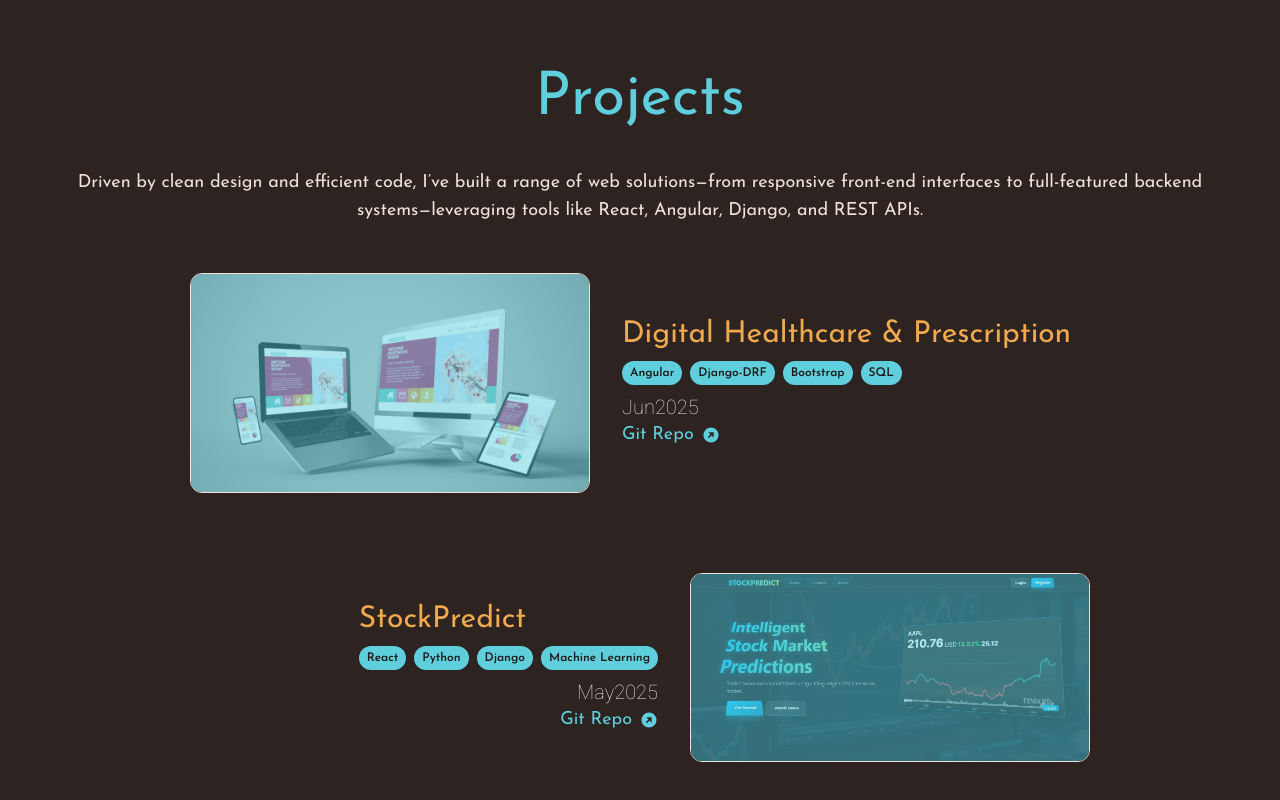
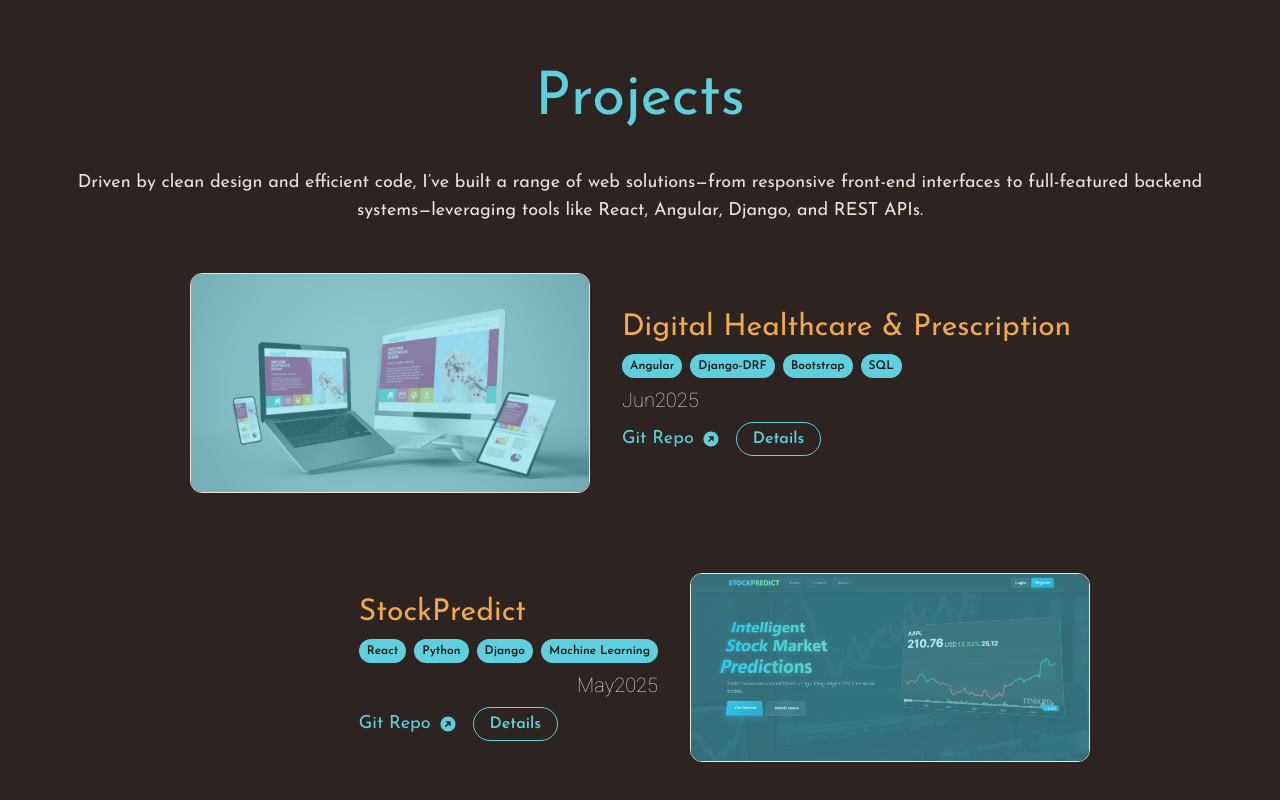
Before and after one commit to farsen119/Portfolio-React, a React (Vite) app in the folder Farseen_Portfolio/: page / in a window 1280 px wide. Shown: the part 3088-3888 px from the top of the page. Built offline with nearby package versions, Linux system fonts and the light colour scheme.

Commit message:
details of project added

```diff
--- a/Farseen_Portfolio/src/components/projectSection/ProjectsMain.jsx
+++ b/Farseen_Portfolio/src/components/projectSection/ProjectsMain.jsx
@@ -7,19 +7,21 @@ import { fadeIn } from "../../framerMotion/variants";
 const projects = [
   {
     name: "Digital Healthcare & Prescription",
-    tech: "Angular,Django-DRF,Bootstrap,SQL",
+    tech: "Angular, Django-DRF, Bootstrap, SQL",
     year: "Jun2025",
     align: "right",
     image: "../../public/images/website-img-1.jpg",
     link: "https://github.com/farsen119/Digital-Healthcare",
+    description: "A platform for digital healthcare management and e-prescriptions, enabling doctors and patients to interact securely online."
   },
   {
     name: "StockPredict",
-    tech: "React, Python, Django ,Machine Learning",
+    tech: "React, Python, Django, Machine Learning",
     year: "May2025",
     align: "left",
     image: "../../public/images/project2.png",
     link: "https://github.com/farsen119/Stock_Market_Portal",
+    description: "A web app that predicts stock prices using machine learning models and provides visual analytics for users."
   },
   {
     name: "Portfolio",
@@ -28,6 +30,7 @@ const projects = [
     align: "right",
     image: "../../public/images/website-img-3.jpg",
     link: "https://github.com/farsen119/Portfolio-React",
+    description: "My personal portfolio website built with React and Tailwind CSS, showcasing my projects, skills, and experience."
   },
   {
     name: "CRUD App",
@@ -36,6 +39,7 @@ const projects = [
     align: "left",
     image: "../../public/images/project4.png",
     link: "https://github.com/farsen119/CRUD-angular-and-django",
+    description: "A full-stack CRUD application for managing data with Angular frontend and Django REST API backend."
   },
 ];
 
@@ -61,6 +65,7 @@ const ProjectsMain = () => {
               image={item.image}
               link={item.link}
               tech={item.tech}
+              description={item.description}
             />
           );
         })}
--- a/Farseen_Portfolio/src/components/projectSection/SingleProject.jsx
+++ b/Farseen_Portfolio/src/components/projectSection/SingleProject.jsx
@@ -1,11 +1,16 @@
-import React from 'react'
+import React, { useState } from 'react'
 import { BiSolidRightTopArrowCircle } from "react-icons/bi";
 import { motion } from "framer-motion";
 import { fadeIn } from "../../framerMotion/variants";
 
-const SingleProject = ({name, year, align, image, link, tech }) => {
-  // Split the tech string into an array and trim spaces
+const SingleProject = ({name, year, align, image, link, tech, description }) => {
+  const [showDetails, setShowDetails] = useState(false);
   const techList = tech ? tech.split(',').map(t => t.trim()) : [];
+
+  // Card position classes
+  const detailsBoxPosition = align === "left"
+    ? "left-0 md:-translate-x-full"
+    : "right-0 md:translate-x-full";
 
   return (
     <motion.div
@@ -13,8 +18,27 @@ const SingleProject = ({name, year, align, image, link, tech }) => {
       initial="hidden"
       whileInView="show"
       viewport={{ once: false, amount: 0}}
-      className={`flex w-full sm:flex-col-reverse items-center gap-8 ${align === "left" ? "md:flex-row" : "md:flex-row-reverse" } justify-end`}
+      className={`relative flex w-full sm:flex-col-reverse items-center gap-8 ${align === "left" ? "md:flex-row" : "md:flex-row-reverse" } justify-end`}
     >
+      {/* Details Box */}
+      {showDetails && (
+        <div
+          className={`absolute top-0 ${detailsBoxPosition} z-20 w-[300px] bg-black border-2 border-cyan rounded-xl p-4 shadow-lg transition-all duration-300`}
+        >
+          <div className="flex justify-between items-center mb-2">
+            <span className="font-bold text-cyan">Project Details</span>
+            <button
+              onClick={() => setShowDetails(false)}
+              className="text-orange font-bold text-lg px-2"
+              title="Close"
+            >
+              ×
+            </button>
+          </div>
+          <p className="text-white text-base">{description}</p>
+        </div>
+      )}
+
       <div>
         <h2 className='md:text-3xl sm:text-2xl text-orange'>{name}</h2>
         {/* Technologies Used */}
@@ -28,6 +52,7 @@ const SingleProject = ({name, year, align, image, link, tech }) => {
         <h2 className={`text-xl font-thin text-white font-special sm:text-center ${
             align === "left" ? "md:text-right" : "md:text-left"
         }`}>{year}</h2>
+        <div className="flex gap-4 mt-2">
           <a
             href={link}
             target="_blank"
@@ -36,6 +61,13 @@ const SingleProject = ({name, year, align, image, link, tech }) => {
           >
             Git Repo <BiSolidRightTopArrowCircle/>
           </a>
+          <button
+            onClick={() => setShowDetails(!showDetails)}
+            className="px-4 py-1 rounded-full border border-cyan text-cyan hover:bg-cyan hover:text-black transition-all duration-300 font-semibold"
+          >
+            Details
+          </button>
+        </div>
       </div>
       <div className='max-h-[220px] max-w-[400px] rounded-xl overflow-hidden hover:scale-110 transform transition-all duration-500 relative border border-white'>
         <div className='w-full h-full bg-cyan opacity-50 absolute top-0 left-0 hover:opacity-0 transition-all duration-500 md:block sm:hidden'></div>
```
Lines whose indentation alone changed are shown as unchanged.
